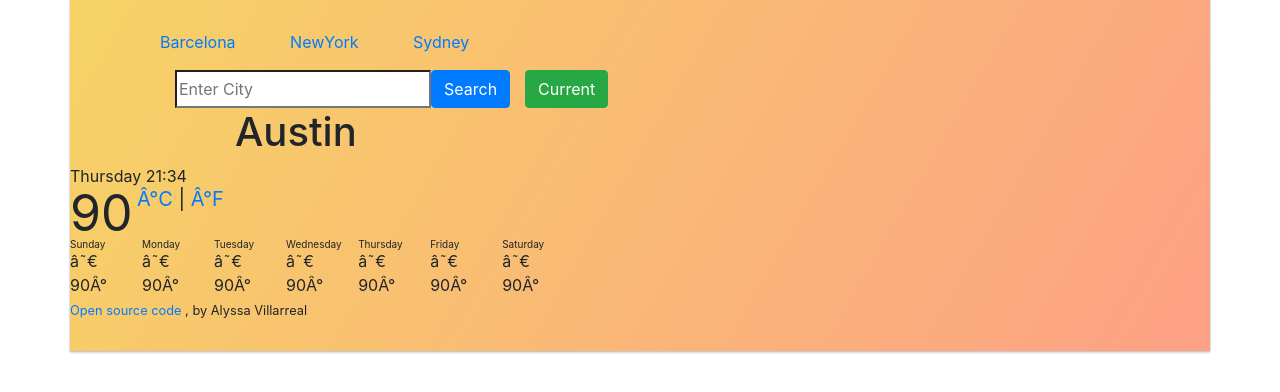
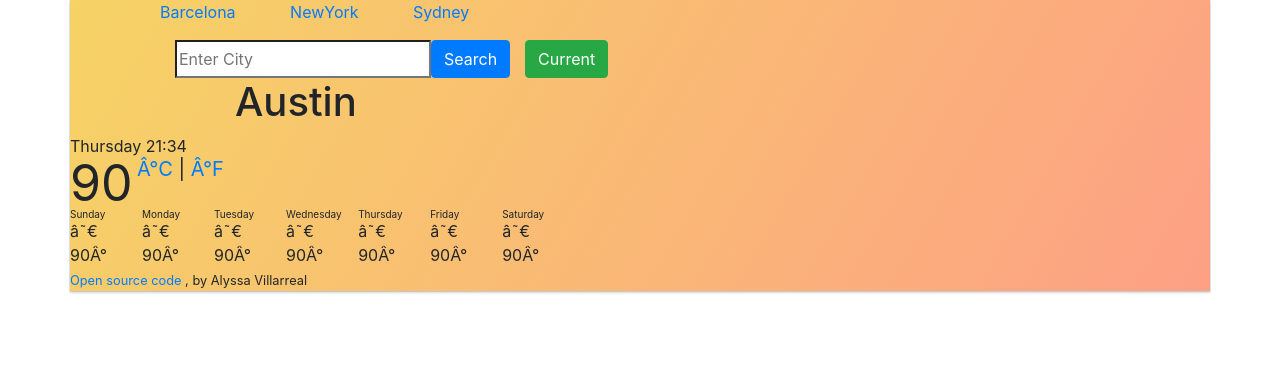
Before and after one commit to AlyssaGHCode/Weather-app, a plain HTML site: page index.html in a window 1280 px wide. Drawn offline with nearby package versions, Linux system fonts and the light colour scheme.

Commit message:
Update style.css

```diff
--- a/style.css
+++ b/style.css
@@ -59,6 +59,6 @@ h1 {
   box-shadow: 0 2px 2px 0 rgba(0, 0, 0, 0.16), 0 0 0 1px rgba(0, 0, 0, 0.08);
   width: 100%;
 
-  padding: 30px 30px 30px 30px;
+  padding-right: 20px;
   background-image: linear-gradient(120deg, #f6d365 0%, #fda085 100%);
 }
```
